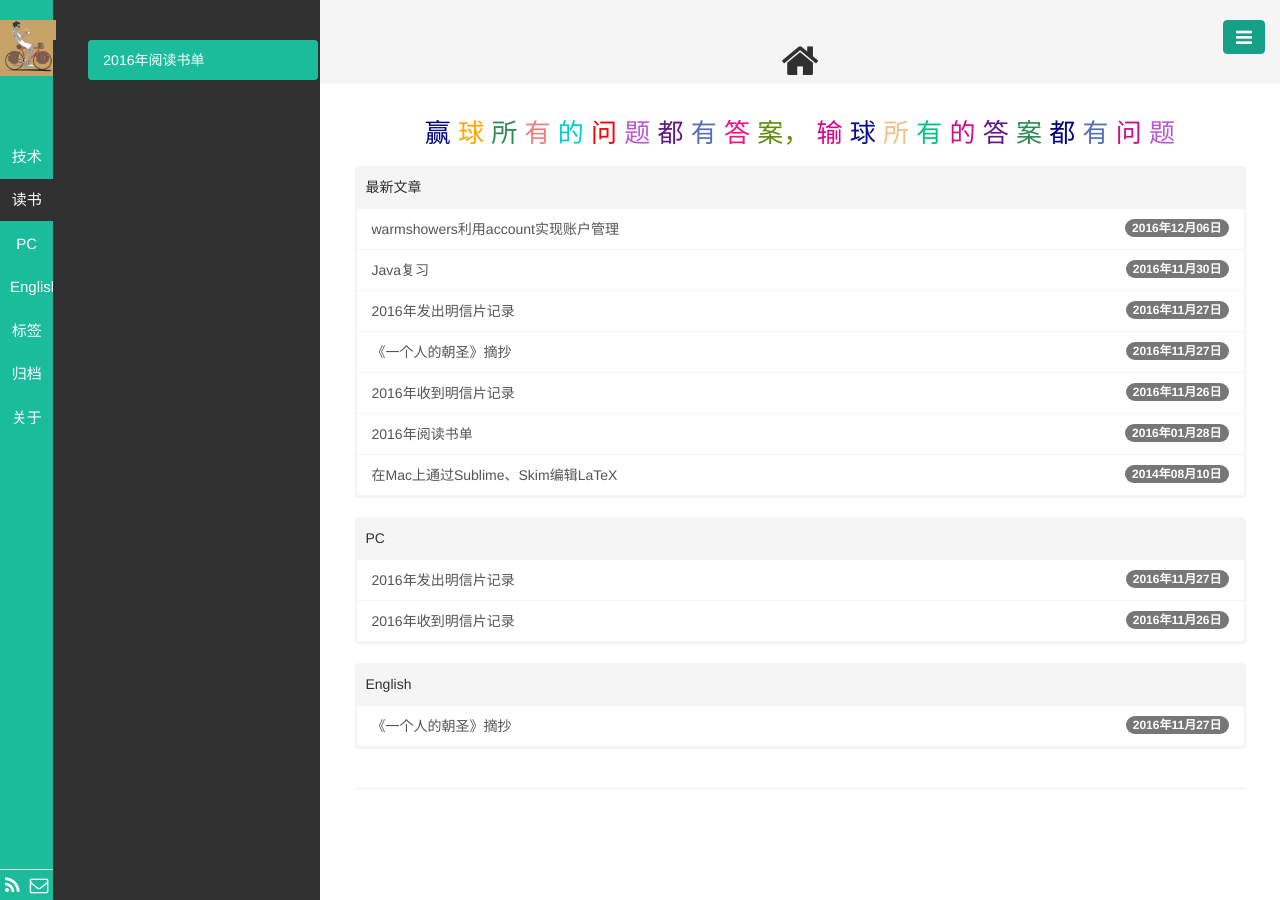
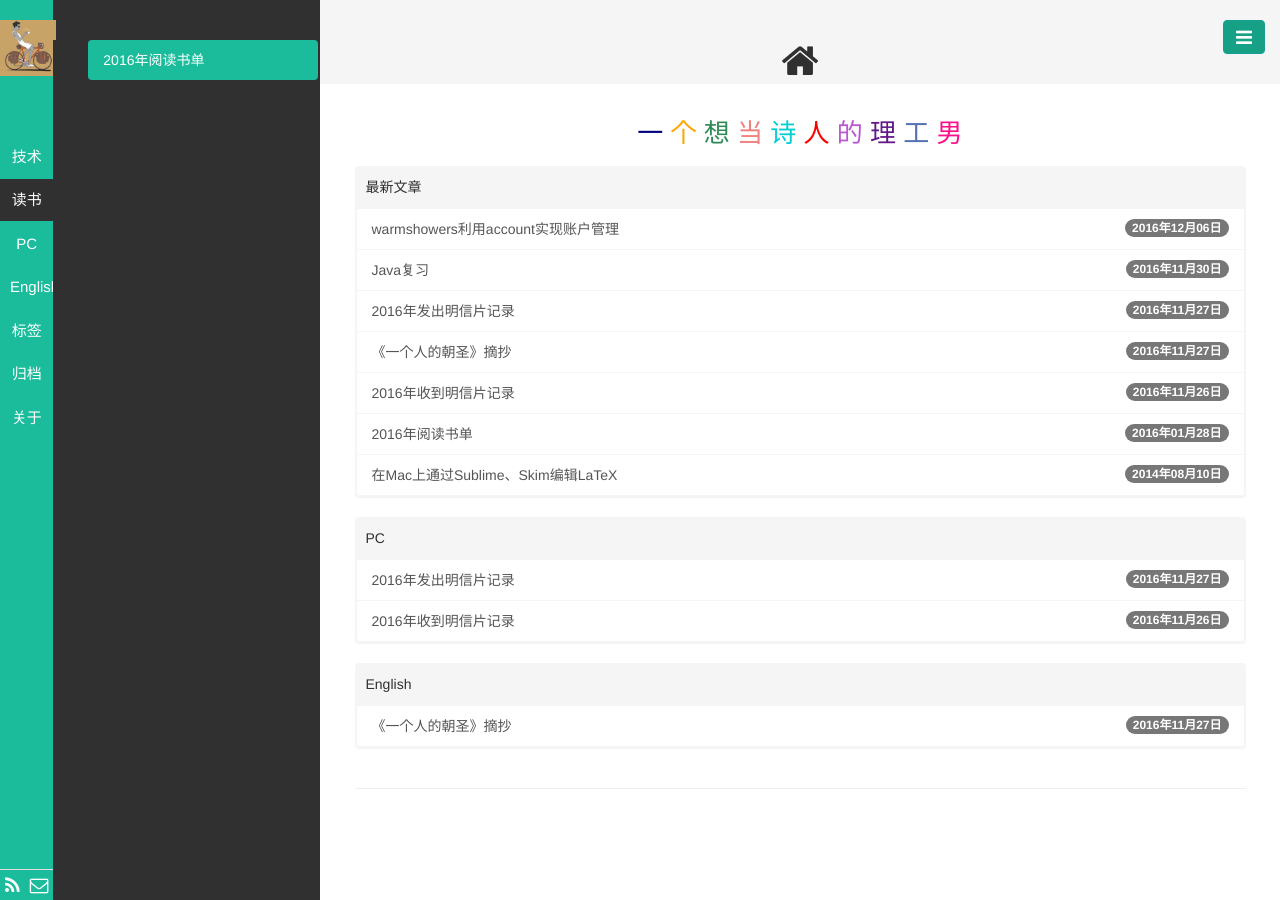
Before and after one commit to liyibing28/liyibing28.github.io, a Jekyll site: the page built from index.html, in a window 1280 px wide. Built offline with Jekyll 4.4.1, drawn with Linux system fonts in a browser that asks for light colours; the list of posts is cut into pages by our own code.

Commit message:
修改主页，重新启用

```diff
--- a/index.html
+++ b/index.html
@@ -6,28 +6,16 @@ titlename: 首页
 <!--<br>-->
 <center>
   <h3>
-  <font color="#000080">赢</font>
-  <font color="#FFA500">球</font>
-  <font color="#2E8B57">所</font>
-  <font color="#F08080">有</font>
-  <font color="#00CED1">的</font>
-  <font color="red">问</font>
-  <font color="#BA55D3">题</font>
-  <font color="#601986">都</font>
-  <font color="#556fb5">有</font>
-  <font color="#fa1089">答</font>
-  <font color="#638c0b">案，</font>
-  <font color="#e00089">输</font>
-  <font color="#0a1089">球</font>
-  <font color="#f0c089">所</font>
-  <font color="#00c380">有</font>
-  <font color="#cc1089">的</font>
-  <font color="#601986">答</font>
-  <font color="#2E8B57">案</font>
-  <font color="#000080">都</font>
-  <font color="#556fb5">有</font>
-  <font color="#cc1089">问</font>
-  <font color="#BA55D3">题</font>
+  <font color="#000080">一</font>
+  <font color="#FFA500">个</font>
+  <font color="#2E8B57">想</font>
+  <font color="#F08080">当</font>
+  <font color="#00CED1">诗</font>
+  <font color="red">人</font>
+  <font color="#BA55D3">的</font>
+  <font color="#601986">理</font>
+  <font color="#556fb5">工</font>
+  <font color="#fa1089">男</font>
   </h3>
   </center>
 <div class="row">
```
Also changed, not shown: _layouts/book.html (+6 -7 lines), 3 other files.
